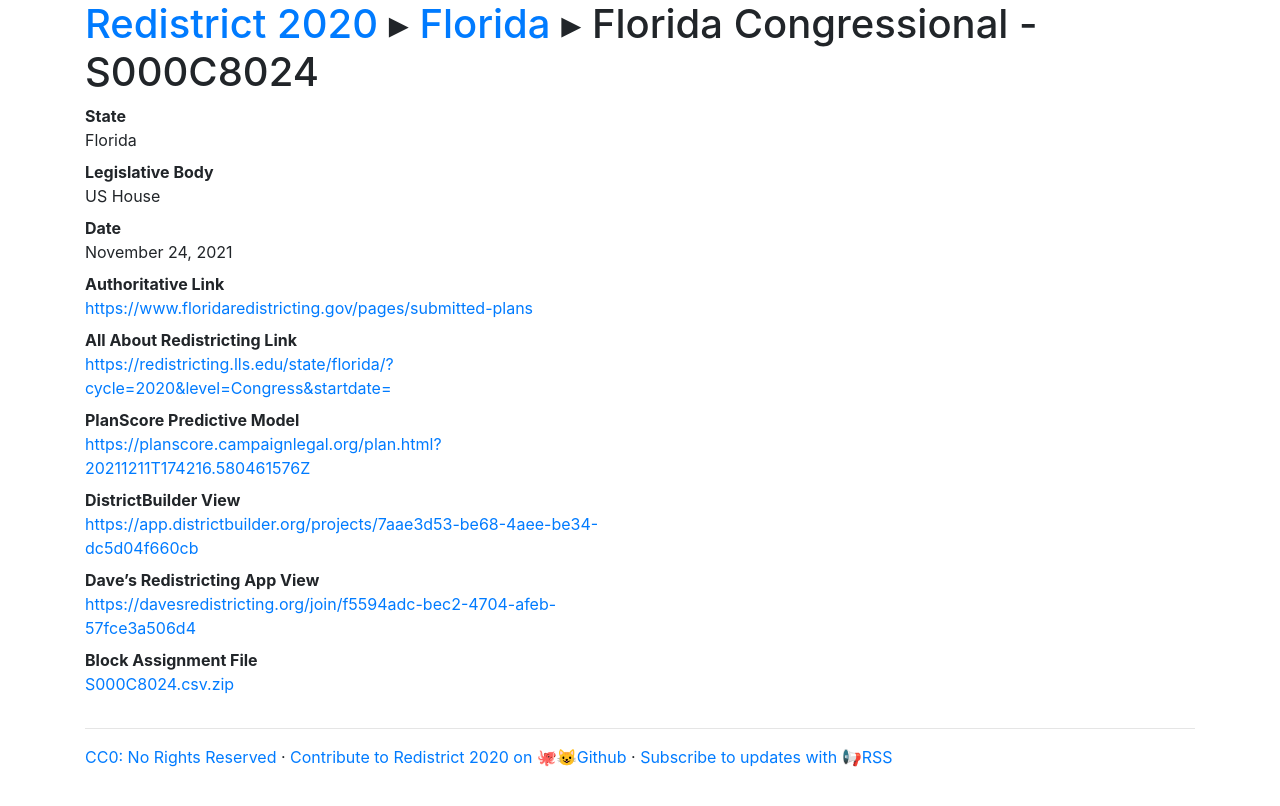
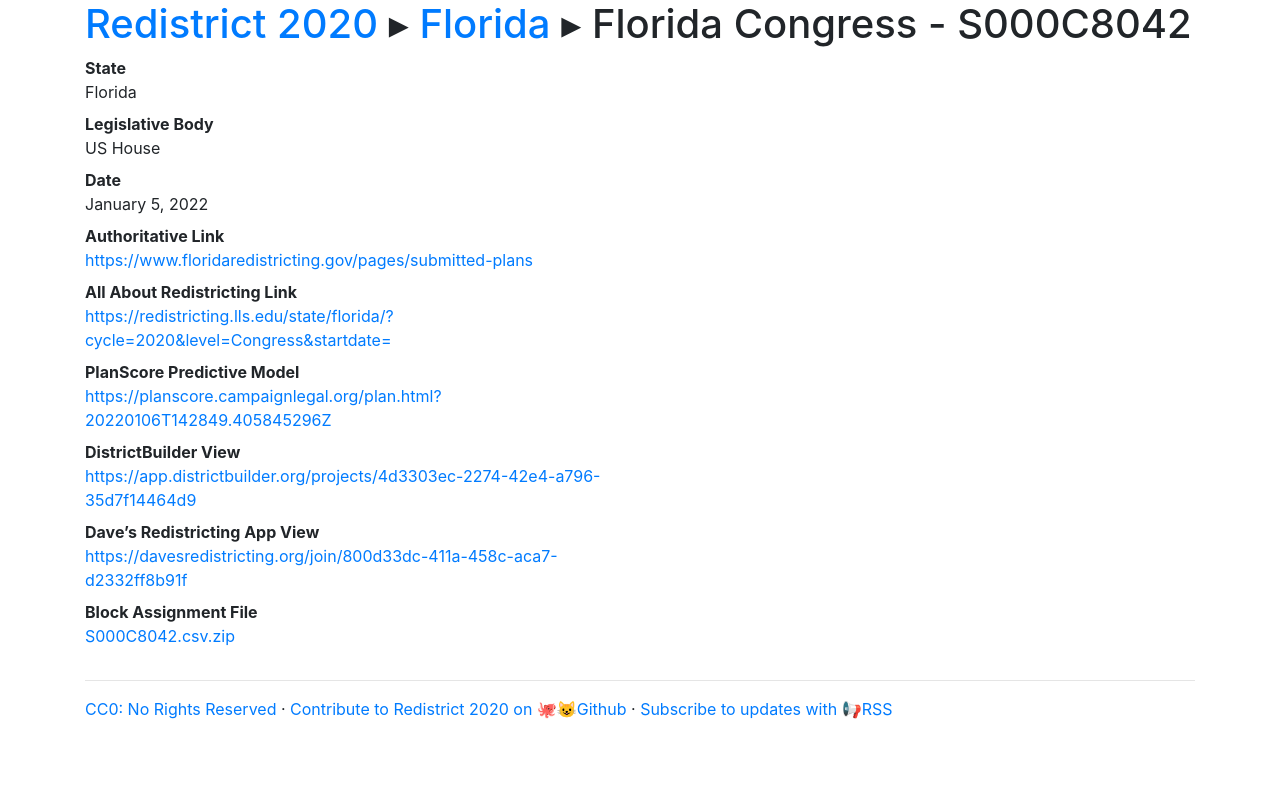
Before and after one commit to PlanScore/Redistrict2020, a Jekyll site: the page built from _plans/FL-2021-11-congress-S000C8042.md, in a window 1280 px wide. Shown: the top 806 px of the page. Built offline with Jekyll 4.4.1, drawn with Linux system fonts in a browser that asks for light colours; nearby versions of some CDN libraries.

Commit message:
Update FL-2021-11-congress-S000C8042.md

```diff
--- a/_plans/FL-2021-11-congress-S000C8042.md
+++ b/_plans/FL-2021-11-congress-S000C8042.md
@@ -1,16 +1,16 @@
 ---
 state: Florida
-title: Florida Congressional - S000C8024
+title: Florida Congress - S000C8042
 body: US House
-date: 2021-11-24
+date: 2022-01-05
 authoritative_link: https://www.floridaredistricting.gov/pages/submitted-plans
 allabout_link: https://redistricting.lls.edu/state/florida/?cycle=2020&level=Congress&startdate=
-planscore_link: https://planscore.campaignlegal.org/plan.html?20211211T174216.580461576Z
-districtbuilder_link: https://app.districtbuilder.org/projects/7aae3d53-be68-4aee-be34-dc5d04f660cb
-davesredist_link: https://davesredistricting.org/join/f5594adc-bec2-4704-afeb-57fce3a506d4
+planscore_link: https://planscore.campaignlegal.org/plan.html?20220106T142849.405845296Z
+districtbuilder_link: https://app.districtbuilder.org/projects/4d3303ec-2274-42e4-a796-35d7f14464d9
+davesredist_link: https://davesredistricting.org/join/800d33dc-411a-458c-aca7-d2332ff8b91f
 five38_link:
-blockassignment_file: /files/FL-2021-11/S000C8024.csv.zip
 shapefile_file:
+blockassignment_file: /files/FL-2022-01/S000C8042.csv.zip
 simplegeojson_file:
 
 layout: plan-page
```
